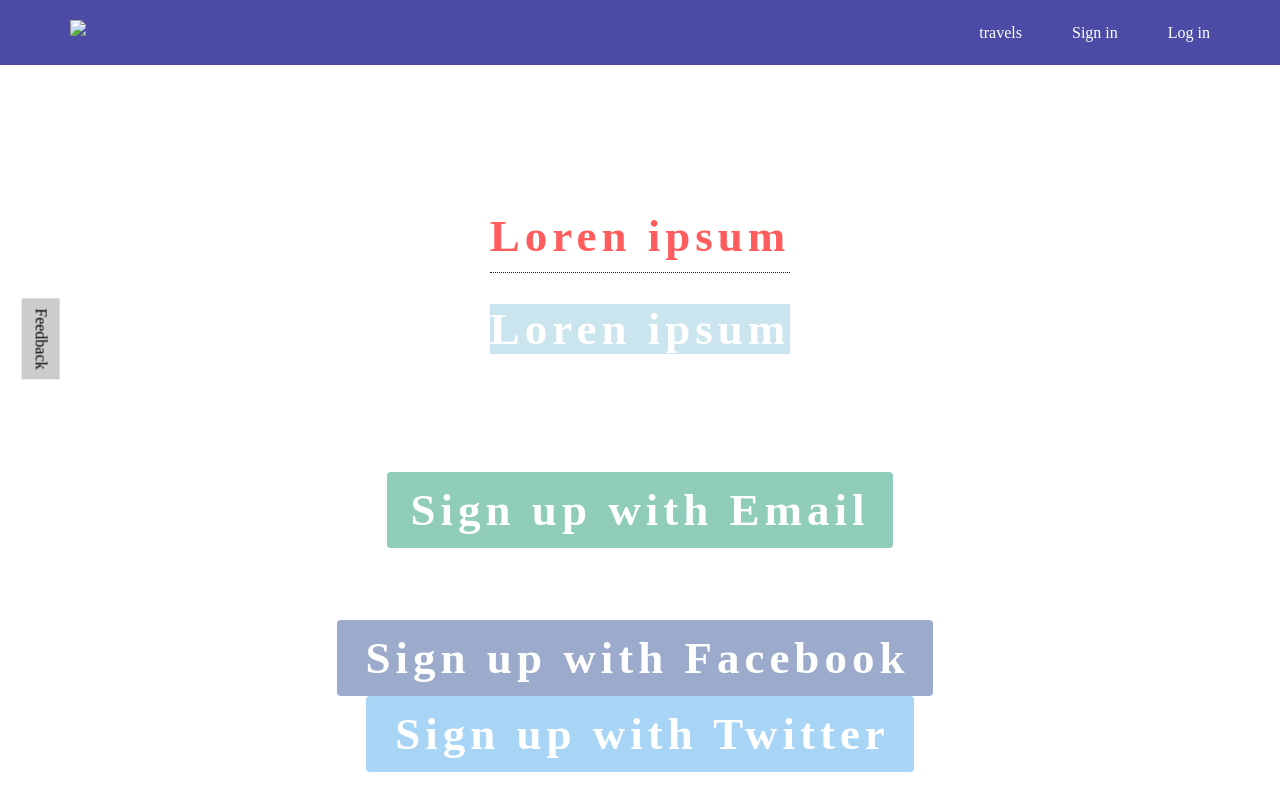
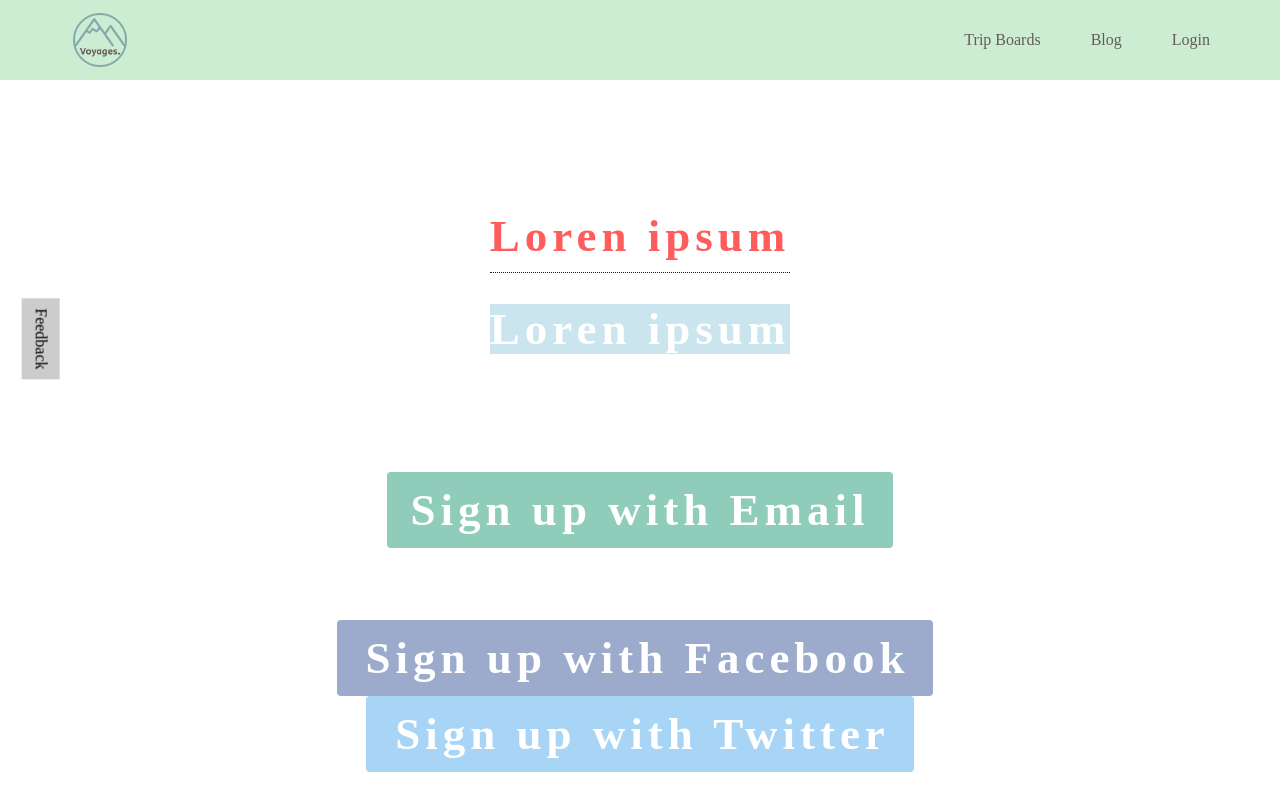
Before and after one commit to greenbrown/voyages, a plain HTML site: page index.html in a window 1280 px wide. Shown: the top 800 px of the page. Drawn offline with Linux system fonts and the light colour scheme.

Commit message:
update header
update logo and header section

```diff
--- a/assets/css/stylesheet.css
+++ b/assets/css/stylesheet.css
@@ -276,17 +276,17 @@ background-color: lightblue;
 }
 
 header {
-  height: 65px;
+  height: 80px;
   width: 100%;
-  background-color: rgba(0, 0, 128, 0.7);
+  background-color: #ccedd2;
   position: fixed;
   top: 0;
   z-index: 10;
 }
 
 .logo {
-  width: 124px;
-  margin-top: 20px;
+  width: 60px;
+  margin-top: 10px;
 }
 
 .header-left {
@@ -299,16 +299,16 @@ header {
 }
 
 .header-right a {
-  line-height: 65px;
-  padding: 0 25px;
-  color: white;
+  line-height: 60px;
+  padding: 10px 25px;
+  color: #655c56;
   display: block;
   float: left;
   transition: all 0.5s;
 }
 
 .header-right a:hover {
-  background-color: rgba(255, 255, 255, 0.3);
+  background-color: #94d3ac;
 }
 
 .menu-icon {
--- a/index.html
+++ b/index.html
@@ -11,22 +11,26 @@
 <header>
 	<div class="container">
 		<div class="header-left">
-          <img class="logo" src="assets/image/main_logo.png">
+			<img class="logo" src="assets/image/voyages2.png">
 		</div>
 		<span class="fa fa-bars menu-icon"></span>
 		<div class="header-right">
-          <a href="#">travels</a>
-          <a href="#">Sign in</a>
-          <a href="#" class="login">Log in</a>
+			<a href="#">Trip Boards</a>
+			<a href="#">Blog</a>
+			<a href="#" class="login">Login</a>
 		</div>
 	</div>
 </header>
+
 <body>
 	<div class="top-wrapper">
 		<div class="container">
-        <div class="tooltiptext"><span><div class="tooltip"><h1>Loren ipsum</h1>
+			<div class="tooltiptext"><span>
+					<div class="tooltip">
+						<h1>Loren ipsum</h1>
 						<span class="tooltiptext">Loren ipsum</span>
-		</div></span></div>
+					</div>
+				</span></div>
 			<h1><span>Loren ipsum</p>
 					<p>
 						Loren ipsum
@@ -98,7 +102,8 @@
 
 			<div class="col-9">
 				<h1>The City</h1>
-					<p>Chania is the capital of the Chania region on the island of Crete. The city can be divided in two parts, the old town and the modern city.</p>
+				<p>Chania is the capital of the Chania region on the island of Crete. The city can be divided in two
+					parts, the old town and the modern city.</p>
 				<p>Resize the browser window to see how the content respond to the resizing.</p>
 			</div>
 		</div>
@@ -112,7 +117,8 @@
 			<li>
 				<div class="circle">
 					<div class="image-wrap">
-						<img src="https://media-cdn.tripadvisor.com/media/photo-s/02/b7/c2/0b/skanderbeg-square.jpg" alt="Skanderbeg Square Albania" />
+						<img src="https://media-cdn.tripadvisor.com/media/photo-s/02/b7/c2/0b/skanderbeg-square.jpg"
+							alt="Skanderbeg Square Albania" />
 					</div>
 					<div class="info">
 						<span class="destination">Bali</span>
@@ -125,7 +131,8 @@
 
 				<div class="circle">
 					<div class="image-wrap">
-						<img src="https://media-cdn.tripadvisor.com/media/photo-s/02/b7/c2/0b/skanderbeg-square.jpg" alt="Skanderbeg Square Albania" />
+						<img src="https://media-cdn.tripadvisor.com/media/photo-s/02/b7/c2/0b/skanderbeg-square.jpg"
+							alt="Skanderbeg Square Albania" />
 					</div>
 					<div class="info">
 						<span class="destination">Jakarta</span>
@@ -137,7 +144,8 @@
 			<li>
 				<div class="circle">
 					<div class="image-wrap">
-						<img src="https://media-cdn.tripadvisor.com/media/photo-s/02/b7/c2/0b/skanderbeg-square.jpg" alt="Skanderbeg Square Albania" />
+						<img src="https://media-cdn.tripadvisor.com/media/photo-s/02/b7/c2/0b/skanderbeg-square.jpg"
+							alt="Skanderbeg Square Albania" />
 					</div>
 					<div class="info">
 						<span class="destination">Papua</span>
@@ -149,7 +157,8 @@
 			<li>
 				<div class="circle">
 					<div class="image-wrap">
-						<img src="https://media-cdn.tripadvisor.com/media/photo-s/02/b7/c2/0b/skanderbeg-square.jpg" alt="Skanderbeg Square Albania" />
+						<img src="https://media-cdn.tripadvisor.com/media/photo-s/02/b7/c2/0b/skanderbeg-square.jpg"
+							alt="Skanderbeg Square Albania" />
 					</div>
 
 					<div class="info">
```
Also changed, not shown: assets/image/voyages2.png (added). Lines whose indentation alone changed are shown as unchanged.
